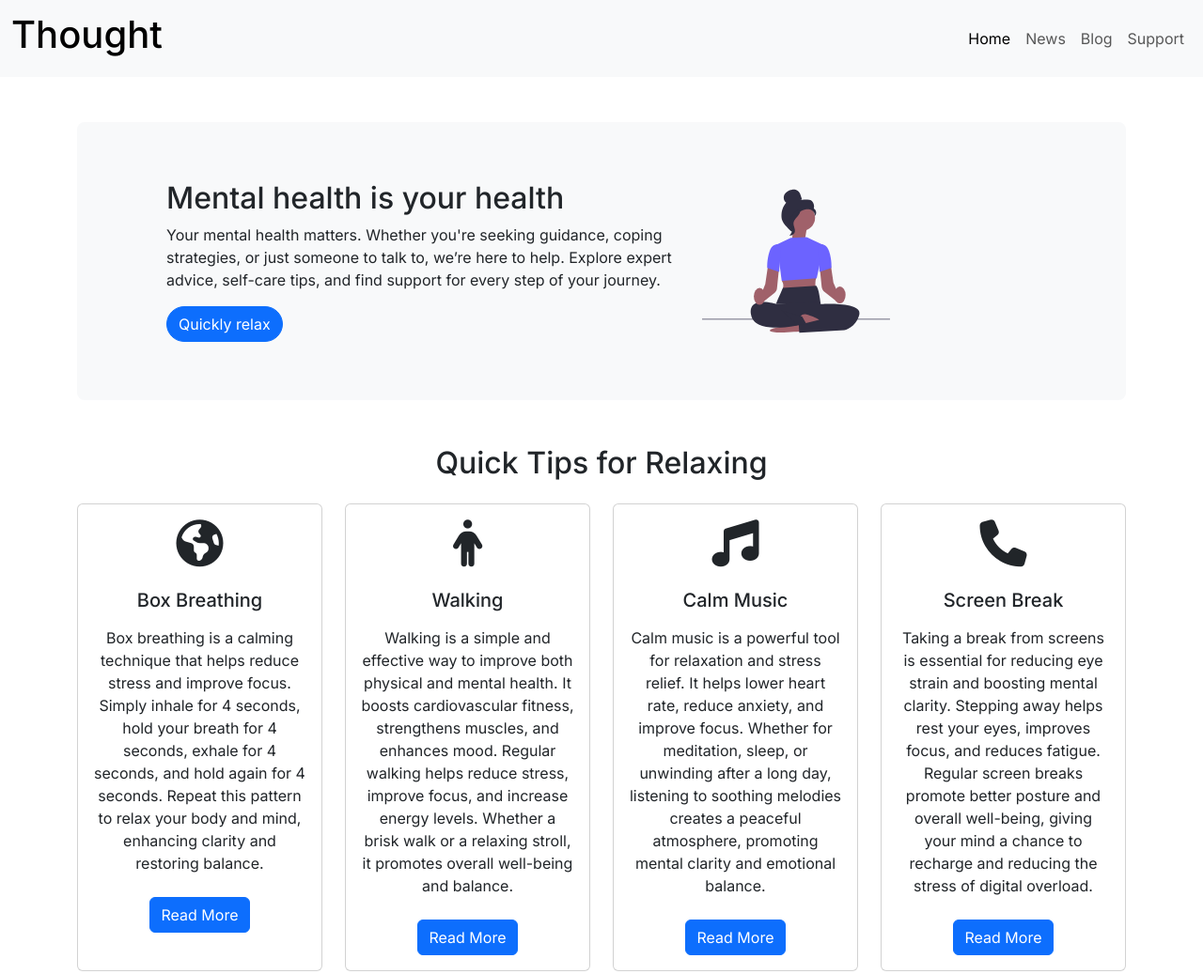
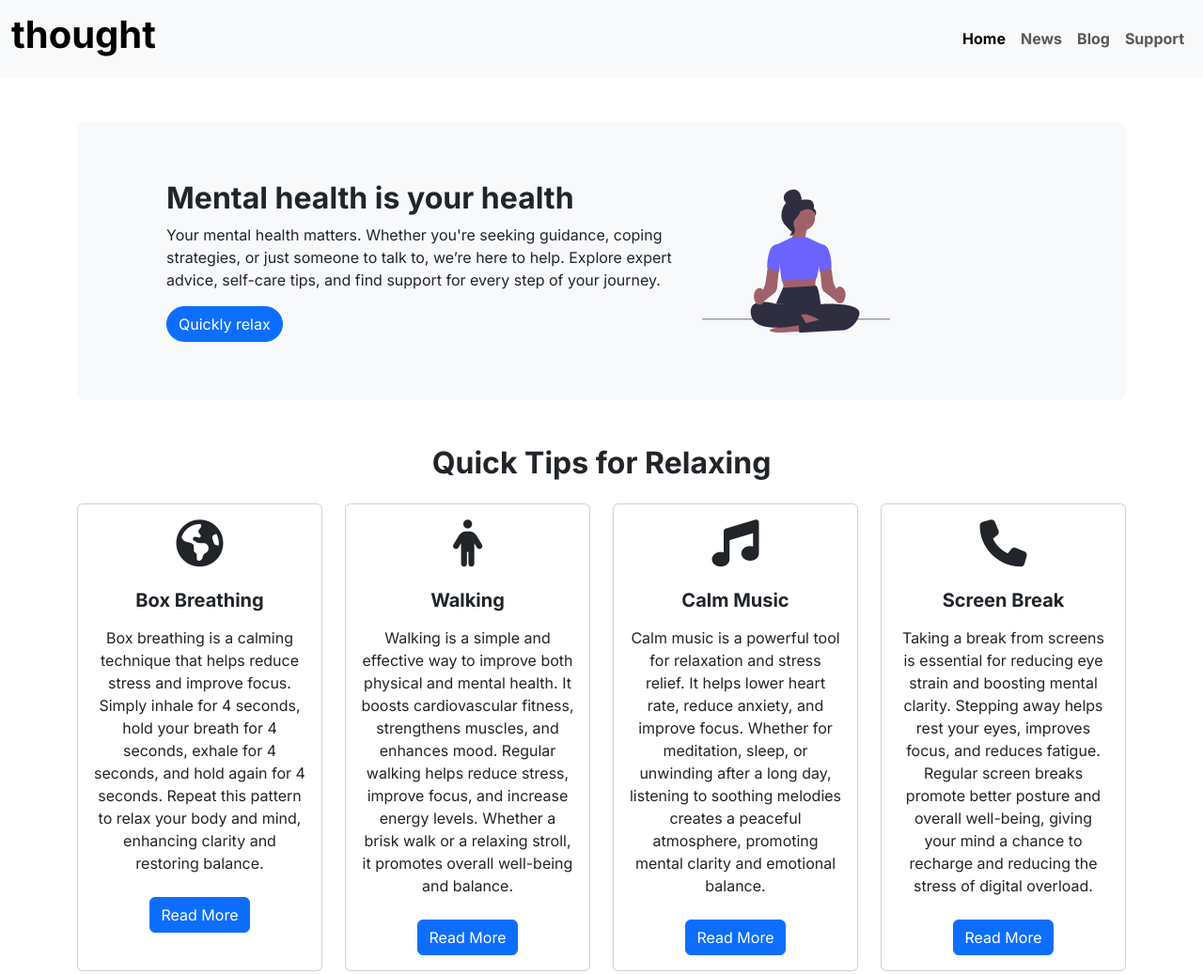
Before and after one commit to Russlyman/thought, a plain HTML site: page index.html in a window 1280 px wide. Shown: the whole page at 94% size. Drawn offline with nearby package versions, Linux system fonts and the light colour scheme.

Commit message:
Add weight to font

```diff
--- a/assets/css/style.css
+++ b/assets/css/style.css
@@ -7,3 +7,17 @@ body {
 .tips-icon {
   font-size: 50px;
 }
+
+h1,
+h2,
+h3,
+h4,
+h5,
+h6,
+.nav-item {
+  font-weight: bold;
+}
+
+h1 {
+  text-transform: lowercase;
+}
```
